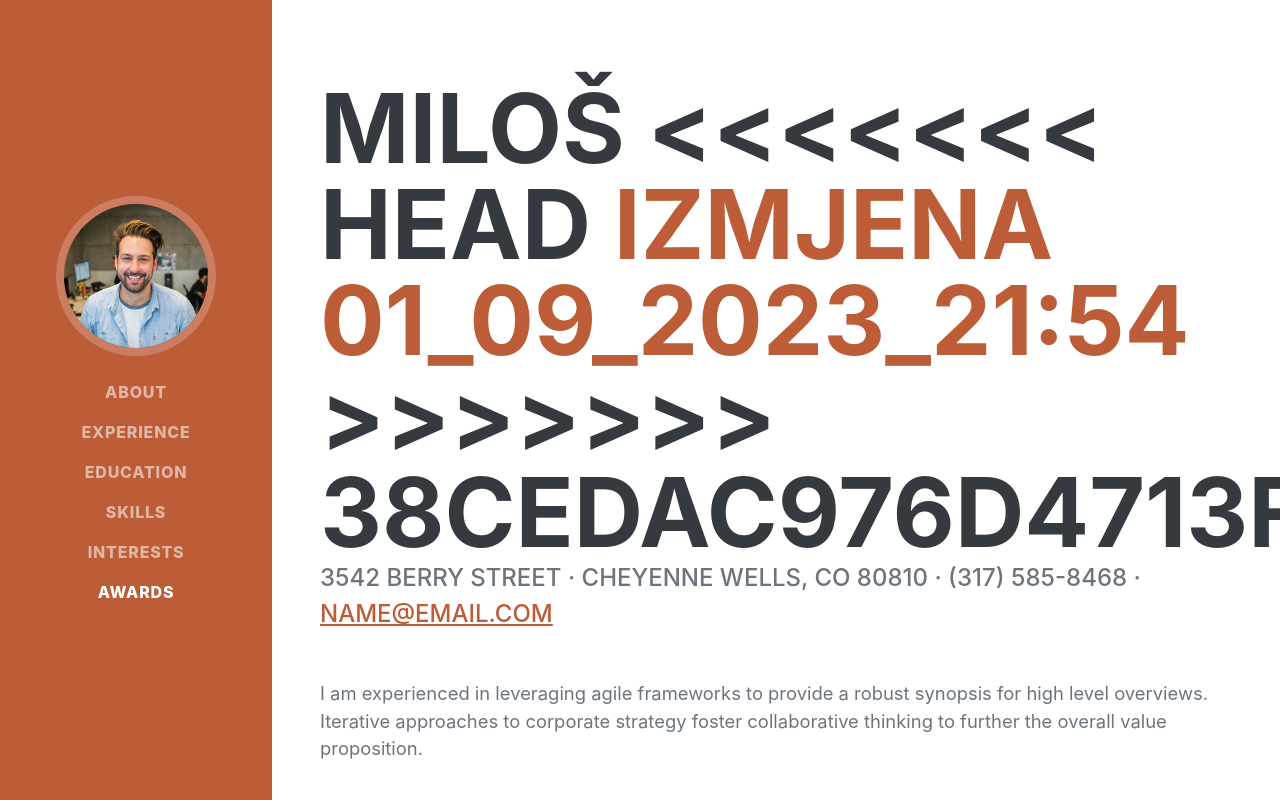
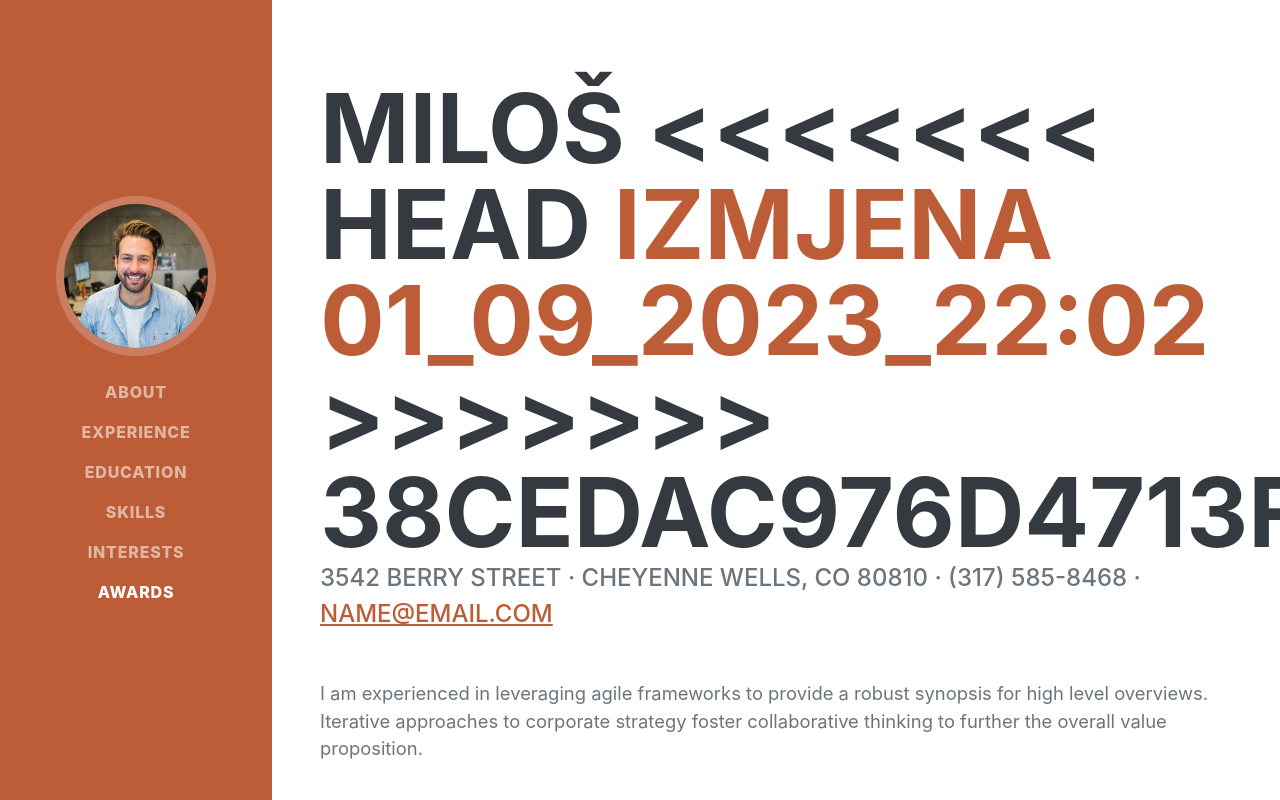
Before and after one commit to milosjovovic/milos_repo, a plain HTML site: page public/index.html in a window 1280 px wide. Shown: the top 800 px of the page. Drawn offline with nearby package versions, Linux system fonts and the light colour scheme; a web font is replaced by a local one.

Commit message:
Changes to be committed:

```diff
--- a/public/index.html
+++ b/public/index.html
@@ -43,7 +43,7 @@
                         Miloš
 <<<<<<< HEAD
                         <span class="text-primary"></span>
-                        <span class="text-primary">Izmjena 01_09_2023_21:54</span>
+                        <span class="text-primary">Izmjena 01_09_2023_22:02</span>
 >>>>>>> 38cedac976d4713f82bc25cd9b791282d265bdcd
                     </h1>
                     <div class="subheading mb-5">
```
Also changed, not shown: 1 other file.
